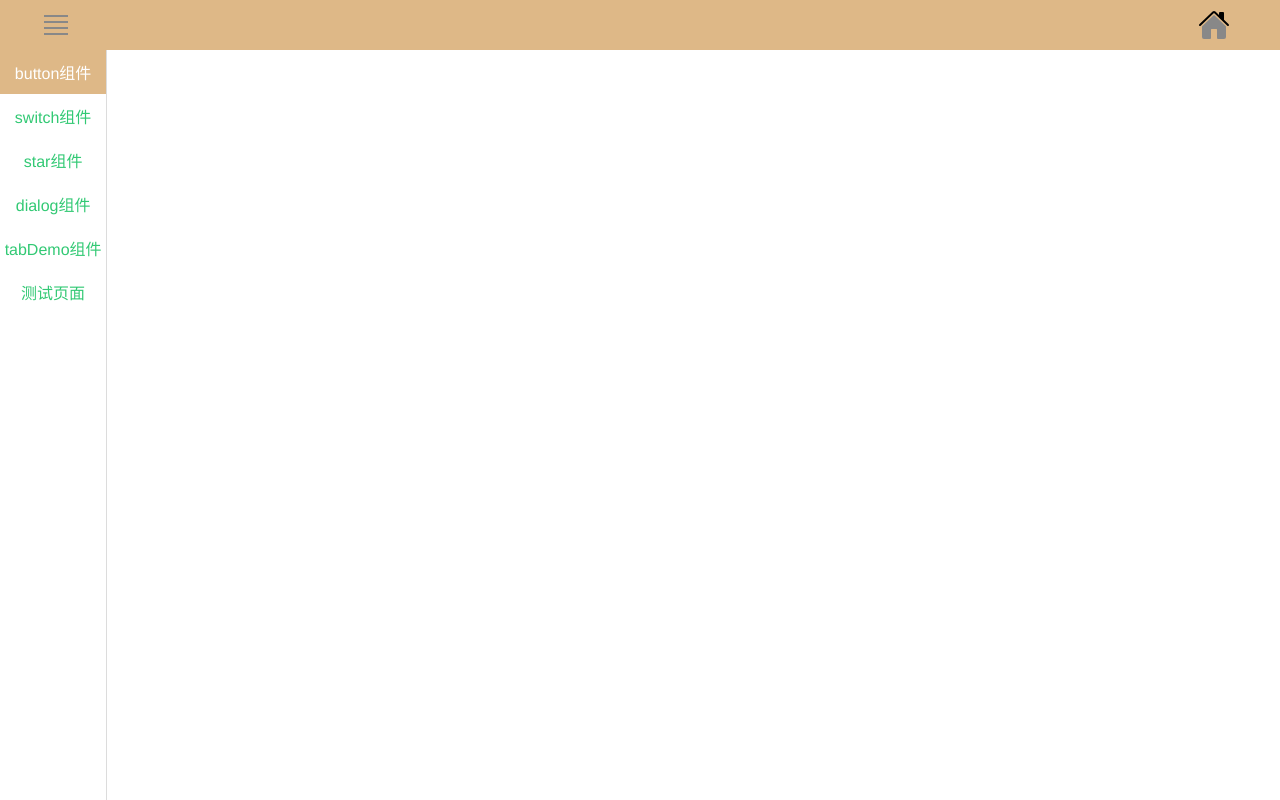
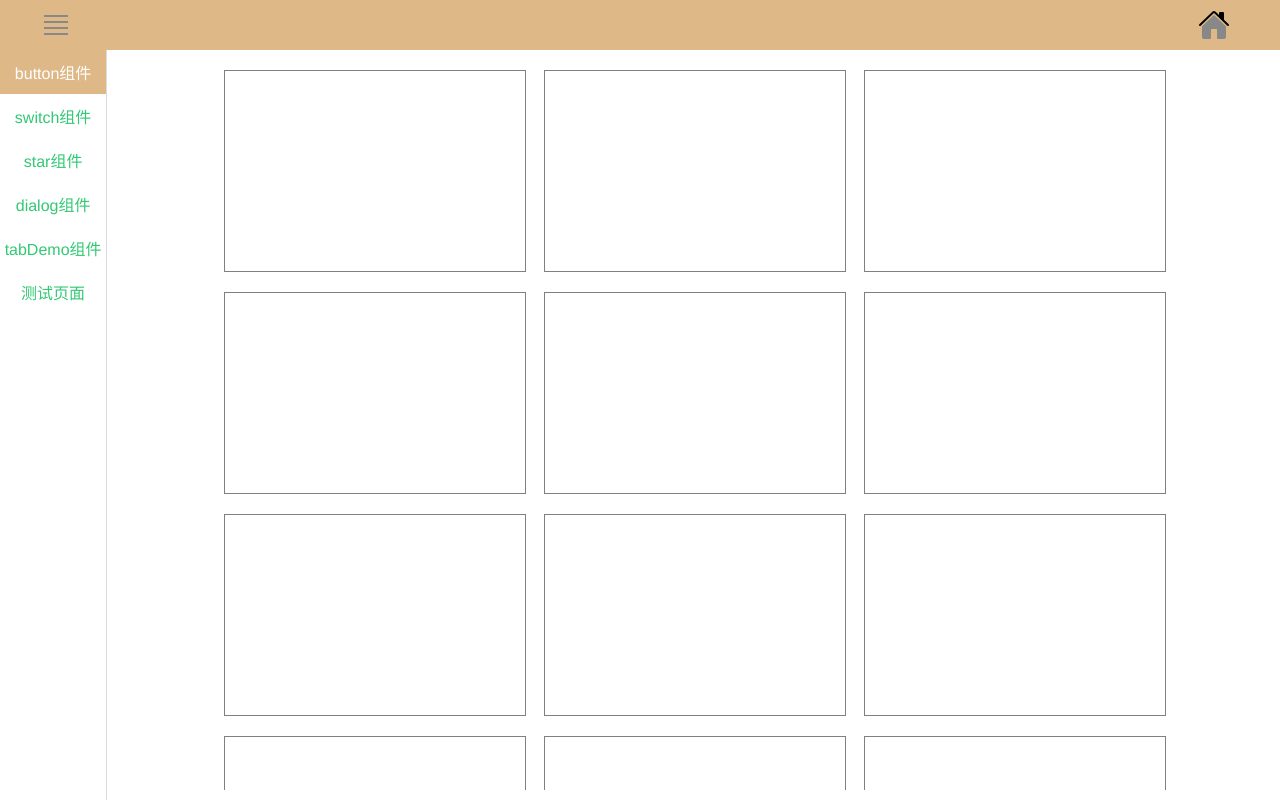
Before and after one commit to xiaoFeng5210/vue3-gulu, a Vue app: page /#/doc/test in a window 1280 px wide. Built offline with nearby package versions, Linux system fonts and the light colour scheme; a small style sheet from the web is missing.

Commit message:
grid布局测试

```diff
--- a/src/components/test.vue
+++ b/src/components/test.vue
@@ -1,13 +1,21 @@
 <template>
   <div class="g_box">
-    <div></div>
+    <div v-for="item in 15" :key="item" class="box_item"></div>
   </div>
 </template>
 
 <script setup lang="ts"></script>
 
-<style scoped>
+<style scoped lang="scss">
 .g_box {
   display: grid;
+  grid-template-columns: repeat(auto-fill, 300px);
+  gap: 20px;
+  justify-content: center;
+  .box_item {
+    width: 100%;
+    height: 200px;
+    border: 1px solid gray;
+  }
 }
 </style>
```
